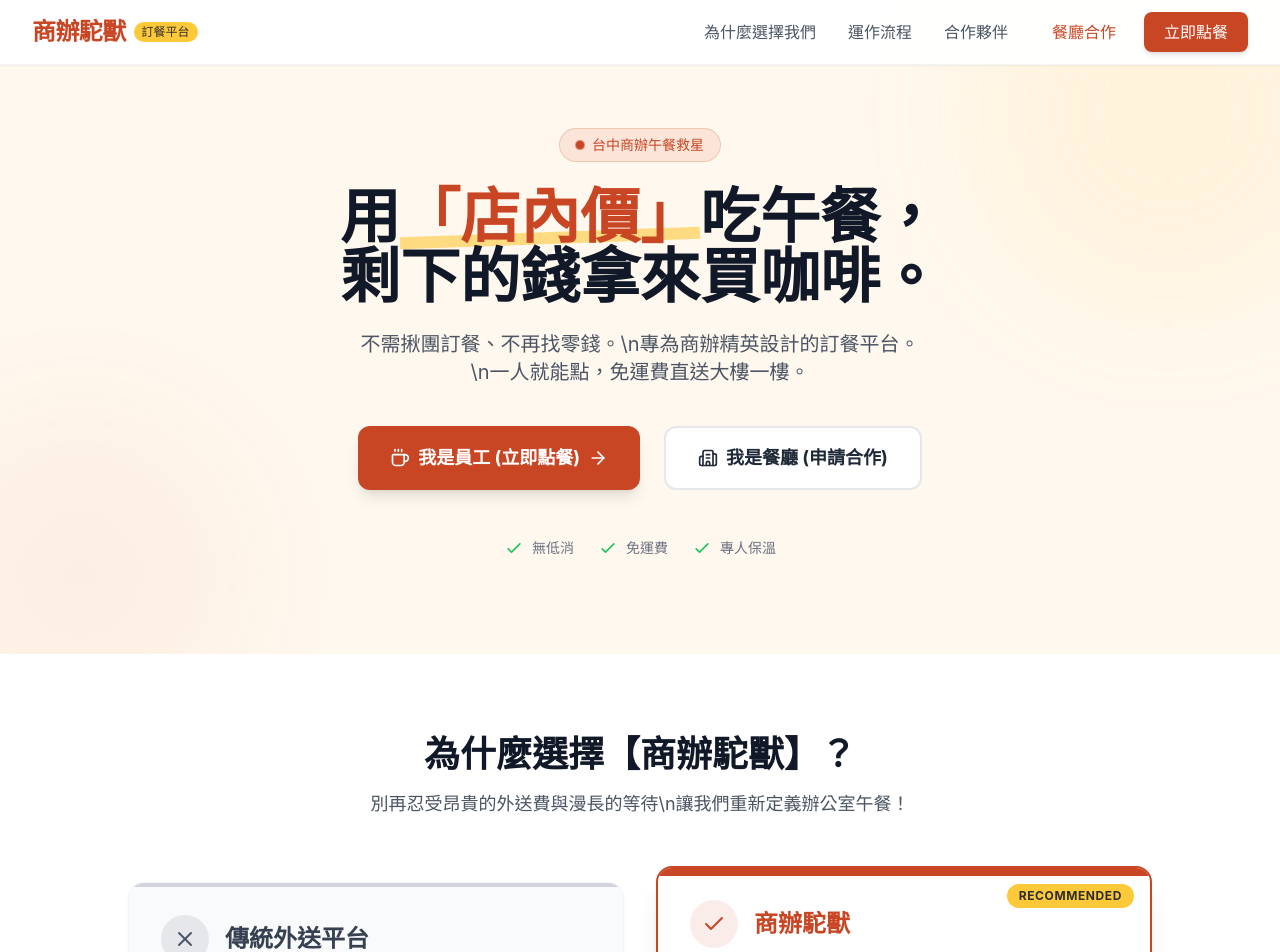
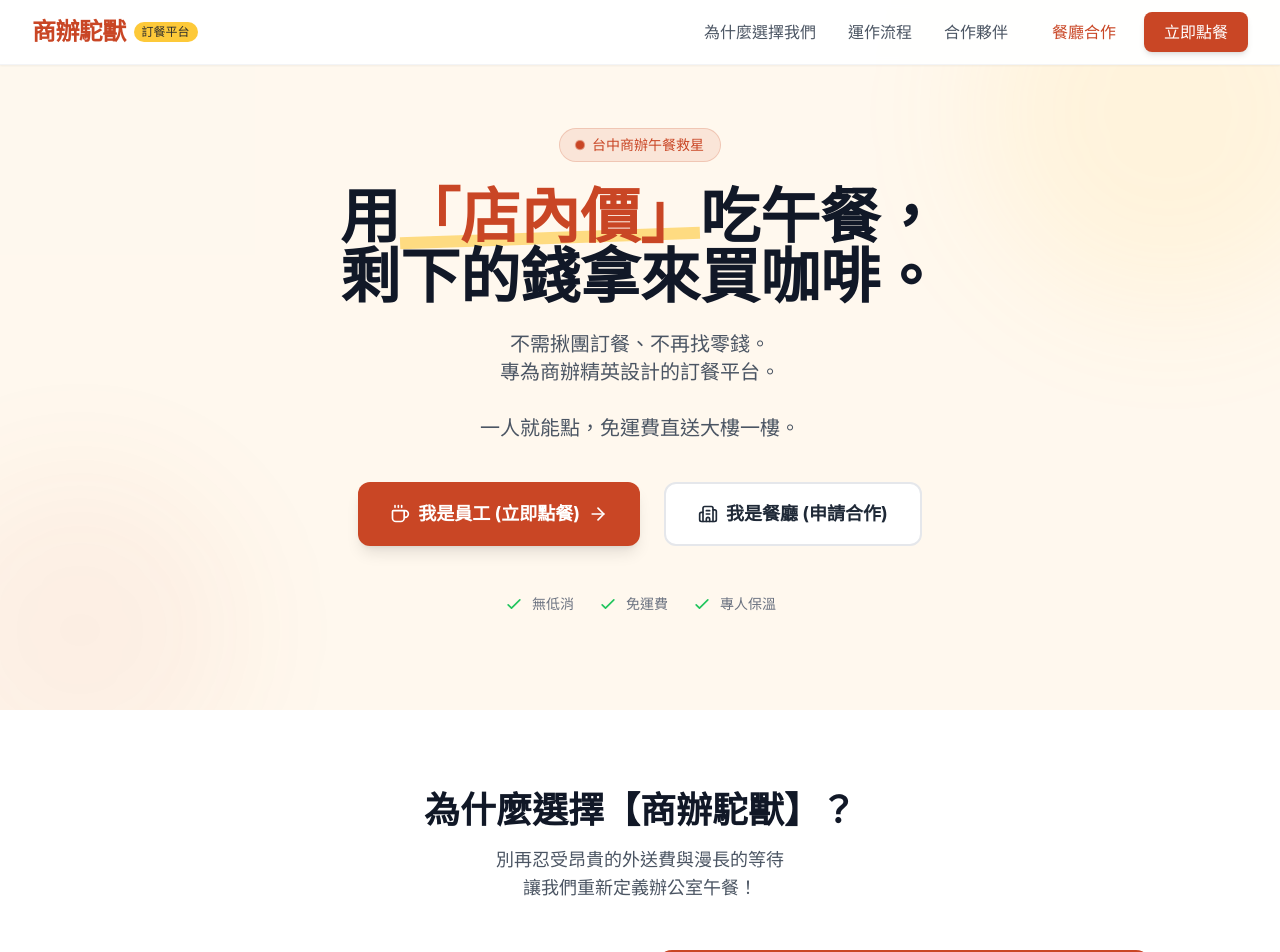
Before and after one commit to tim85112/office-camel, a React (Vite) app: page / in a window 1280 px wide. Shown: the top 952 px of the page. Built offline with nearby package versions, Linux system fonts and the light colour scheme.

Commit message:
fix: 修正網頁與行動版換行失效的問題
- 將直接寫在 JSX 內的 `\n` 替換為 `<br />`
- 針對從 ts 定義檔匯入的字串，加入 `whitespace-pre-line` 使其能正常依據 `\n` 換行

```diff
--- a/components/Comparison.tsx
+++ b/components/Comparison.tsx
@@ -8,7 +8,7 @@ const Comparison: React.FC = () => {
       <div className="max-w-7xl mx-auto px-4 sm:px-6 lg:px-8">
         <div className="text-center mb-16">
           <h2 className="text-3xl md:text-4xl font-bold text-gray-900 mb-4">為什麼選擇【商辦駝獸】？</h2>
-          <p className="text-lg text-gray-600">別再忍受昂貴的外送費與漫長的等待\n讓我們重新定義辦公室午餐！</p>
+          <p className="text-lg text-gray-600">別再忍受昂貴的外送費與漫長的等待<br />讓我們重新定義辦公室午餐！</p>
         </div>
 
         <div className="grid md:grid-cols-2 gap-8 max-w-5xl mx-auto">
--- a/components/Hero.tsx
+++ b/components/Hero.tsx
@@ -28,8 +28,8 @@ const Hero: React.FC = () => {
           </h1>
 
           <p className="mt-4 text-xl text-gray-600 mb-10 max-w-2xl mx-auto">
-            不需揪團訂餐、不再找零錢。\n專為商辦精英設計的訂餐平台。<br className="hidden md:block" />
-            \n一人就能點，免運費直送大樓一樓。
+            不需揪團訂餐、不再找零錢。<br />專為商辦精英設計的訂餐平台。<br className="hidden md:block" />
+            <br />一人就能點，免運費直送大樓一樓。
           </p>
 
           <div className="flex flex-col sm:flex-row justify-center gap-4 sm:gap-6">
--- a/components/HowItWorks.tsx
+++ b/components/HowItWorks.tsx
@@ -92,7 +92,7 @@ const HowItWorks: React.FC = () => {
             <div className="text-center mb-12">
               <span className="text-brand-red font-bold tracking-wider uppercase text-sm">For Partners</span>
               <h3 className="text-3xl font-bold text-gray-900 mt-2">我們是你最忠誠的「商辦駝獸」</h3>
-              <p className="text-gray-600 mt-4 max-w-2xl mx-auto">幫你把美食送進商辦心臟\n解決外送平台高抽成與運送痛點。</p>
+              <p className="text-gray-600 mt-4 max-w-2xl mx-auto">幫你把美食送進商辦心臟<br />解決外送平台高抽成與運送痛點。</p>
             </div>
 
             <div className="grid md:grid-cols-2 lg:grid-cols-4 gap-8">
@@ -102,7 +102,7 @@ const HowItWorks: React.FC = () => {
                     <benefit.icon className="w-6 h-6 text-brand-dark" />
                   </div>
                   <h4 className="text-lg font-bold text-gray-900 mb-2">{benefit.title}</h4>
-                  <p className="text-sm text-gray-600 leading-relaxed">{benefit.description}</p>
+                  <p className="text-sm text-gray-600 leading-relaxed whitespace-pre-line">{benefit.description}</p>
                 </div>
               ))}
             </div>
```
